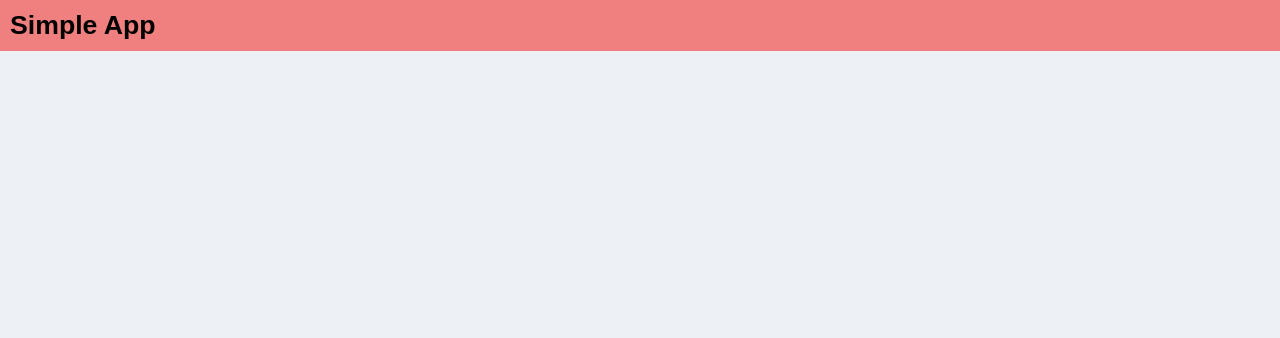
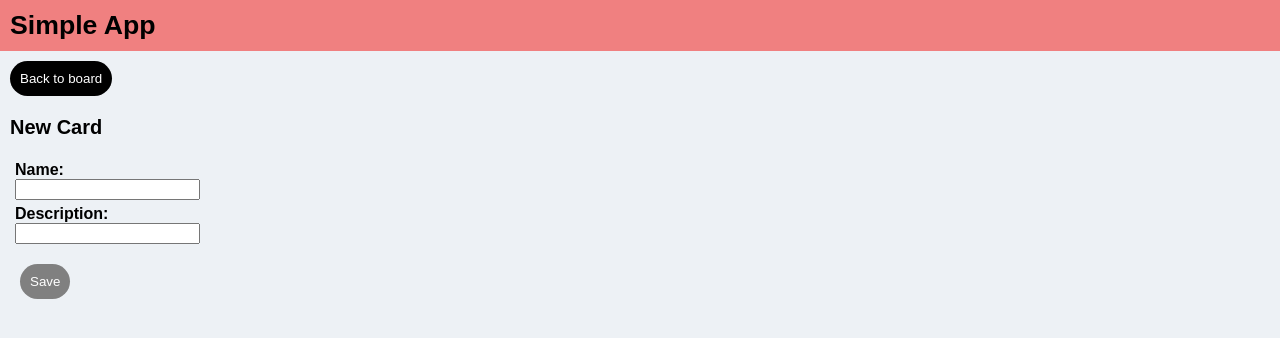
Before and after one commit to larzon/simple-app, an Angular app: page /add-card/1 in a window 1280 px wide. Before the commit this address led to /. Shown: the top 338 px of the page. Built offline with nearby package versions, Linux system fonts and the light colour scheme.

Commit message:
Implement add card functionality

```diff
--- a/src/add-board/add-board.component.css
+++ /dev/null
@@ -1,13 +0,0 @@
-form div {
-  padding: 5px;
-}
-form button {
-  background-color: royalblue;
-  margin-top: 10px;
-}
-form button:disabled {
-  background-color: gray;
-}
-form label {
-  font-weight: bold;
-}
--- a/src/add-board/add-board.component.ts
+++ b/src/add-board/add-board.component.ts
@@ -9,7 +9,6 @@ import { BOARDS } from '../boards';
   standalone: true,
   imports: [ReactiveFormsModule, RouterModule],
   templateUrl: './add-board.component.html',
-  styleUrl: './add-board.component.css',
 })
 export class AddBoardComponent {
   name = new FormControl('', Validators.required);
--- /dev/null
+++ b/src/add-card/add-card.component.html
@@ -0,0 +1,19 @@
+<nav>
+  <button class="back-button" (click)="backToBoard()">Back to board</button>
+</nav>
+<div class="container">
+  <h2>New Card</h2>
+  <form [formGroup]="addCardForm" (submit)="addCard()">
+    <div>
+      <label for="card-name">
+        Name:
+        <input id="card-name" formControlName="name" />
+        Description:
+        <input id="card-description" formControlName="description" />
+      </label>
+    </div>
+    <button type="submit" [disabled]="!addCardForm.valid">
+      Save
+    </button>
+  </form>
+</div>
--- /dev/null
+++ b/src/add-card/add-card.component.ts
@@ -0,0 +1,49 @@
+import { Component, inject } from '@angular/core';
+import { ReactiveFormsModule } from '@angular/forms';
+import { FormGroup, FormControl, Validators } from '@angular/forms';
+import { Router, RouterModule, ActivatedRoute } from '@angular/router';
+import { CARDS } from '../cards';
+import { LISTS } from '../lists';
+
+@Component({
+  selector: 'app-add-card',
+  standalone: true,
+  imports: [ReactiveFormsModule, RouterModule],
+  templateUrl: './add-card.component.html',
+})
+export class AddCardComponent {
+  addCardForm = new FormGroup({
+    name: new FormControl('', Validators.required),
+    description: new FormControl(''),
+  });
+  activeRoute = inject(ActivatedRoute);
+  listId = Number(this.activeRoute.snapshot.paramMap.get('listId'));
+  boardId = LISTS.find((i) => i.id === this.listId)?.boardId;
+  router = inject(Router);
+
+  backToBoard() {
+    this.router.navigateByUrl('/board/' + this.boardId);
+  }
+
+  addCard() {
+    let name = this.addCardForm.value.name ?? '';
+    let description = this.addCardForm.value.description ?? '';
+
+    if (this.addCardForm.valid) {
+      let ids = CARDS.map((a) => a.id);
+      let maxId = 0;
+      if (ids.length > 0) {
+        maxId = Math.max(...ids);
+      }
+      let newCard = {
+        id: maxId + 1,
+        name: name,
+        description: description,
+        listId: this.listId,
+      };
+      CARDS.push(newCard);
+      this.addCardForm.reset();
+      this.router.navigateByUrl('/board/' + this.boardId);
+    }
+  }
+}
--- a/src/add-list/add-list.component.ts
+++ b/src/add-list/add-list.component.ts
@@ -9,7 +9,6 @@ import { LISTS } from '../lists';
   standalone: true,
   imports: [ReactiveFormsModule, RouterModule],
   templateUrl: './add-list.component.html',
-  styleUrl: './add-list.component.css'
 })
 export class AddListComponent {
   name = new FormControl('', Validators.required);
--- a/src/board/board.component.css
+++ b/src/board/board.component.css
@@ -7,14 +7,12 @@
 li {
   list-style: none;
   text-align: left;
-  display: inline-block;
-  flex-wrap: wrap;
+  display: inline-table;
   margin: 10px;
   padding: 10px;
   background-color: gray;
   border-radius: 15px;
 }
 .cards li {
-  display: block;
   background-color: lightgray;
 }
--- a/src/board/board.component.html
+++ b/src/board/board.component.html
@@ -7,26 +7,23 @@
   <span class="board-id">ID: {{ board.id }}</span>
   <div class="container">
     <ul class="lists">
-      @for (list of lists; track $index) {
+      @for (list of lists; track list.id) {
       <li>
           <span class="list-name">{{ list.name }}</span>
             <!-- TODO: add cards -->
             <div class="container">
               <ul class="cards">
-                @for (card of cards; track $index) {
+                @for (card of cards; track card.id) {
                   @if(card.listId === list.id) {
                     <li>
                         <span class="card-name">{{ card.name }}</span>
+                        <span class="card-description">{{ card.description }}</span>
                     </li>
                   }
                 }
-                <!--
-                <li>
-                  <nav>
-                    <button [routerLink]="['/add-card', list.id]">Add card</button>
-                  </nav>
-                </li>
-                -->
+                <nav>
+                  <button [routerLink]="['/add-card', list.id]">Add card</button>
+                </nav>
               </ul>
             </div>
       </li>
--- a/src/boards/boards.component.html
+++ b/src/boards/boards.component.html
@@ -3,7 +3,7 @@
 </nav>
 <div class="container">
   <ul class="boards">
-    @for (board of boards; track $index) {
+    @for (board of boards; track board.id) {
     <li>
       <button [routerLink]="['/board', board.id]">
         <span class="board-name">{{ board.name }}</span>
--- a/src/global_styles.css
+++ b/src/global_styles.css
@@ -16,7 +16,7 @@ h2 {
 }
 button {
   width: auto;
-  display: inline-block;
+  display: inline-table;
   margin: 10px;
   padding: 10px;
   border-radius: 20px;
@@ -26,6 +26,23 @@ button {
   border: none;
   cursor: pointer;
   text-decoration: none;
+}
+form div {
+  padding: 5px;
+}
+form button {
+  background-color: royalblue;
+  margin-top: 10px;
+}
+form button:disabled {
+  background-color: gray;
+}
+form label {
+  font-weight: bold;
+}
+form label input {
+  display: block;
+  margin-bottom: 5px;
 }
 .back-button {
   background-color: #000;
@@ -39,10 +56,8 @@ button {
   font-size: 11pt;
   color: #000;
 }
-.board-id {
+.board-id, .card-description {
   display: block;
-  text-align: left;
-  margin-bottom: 5px;
   color: gray;
   font-size: 8pt;
 }
--- a/src/main.ts
+++ b/src/main.ts
@@ -5,12 +5,14 @@ import { AddBoardComponent } from './add-board/add-board.component';
 import { BoardComponent } from './board/board.component';
 import { BoardsComponent } from './boards/boards.component';
 import { AddListComponent } from './add-list/add-list.component';
+import { AddCardComponent } from './add-card/add-card.component';
 
 const routes: Routes = [
   { path: '', component: BoardsComponent },
   { path: 'add-board', component: AddBoardComponent },
   { path: 'board/:id', component: BoardComponent },
   { path: 'add-list/:boardId', component: AddListComponent },
+  { path: 'add-card/:listId', component: AddCardComponent },
 ];
 
 bootstrapApplication(AppComponent, {
```
Also changed, not shown: src/add-list/add-list.component.css (deleted), src/add-list/add-list.component.html (indentation only).
